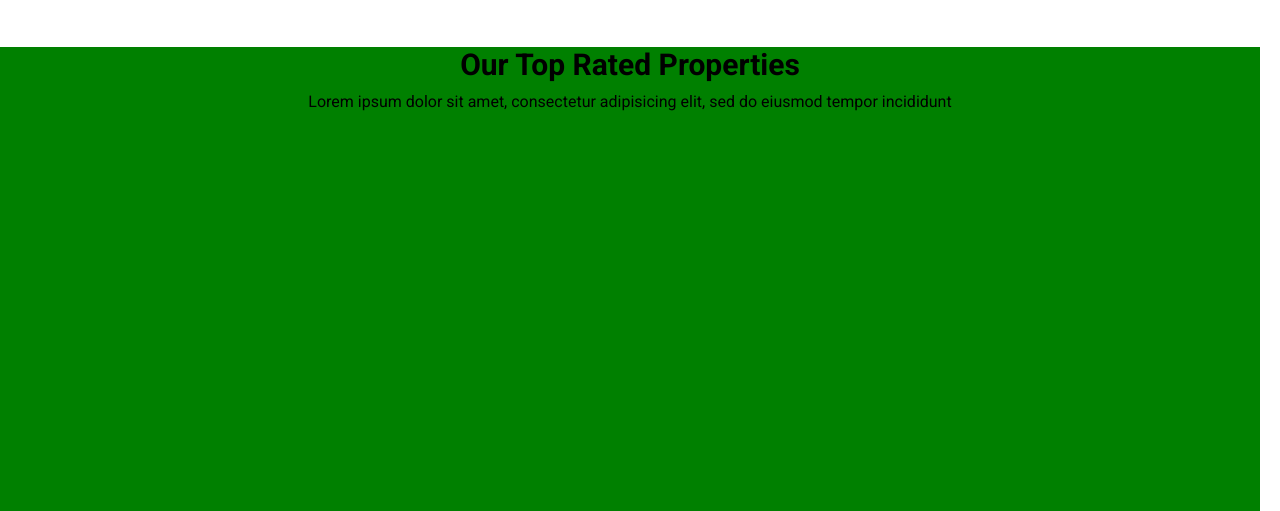
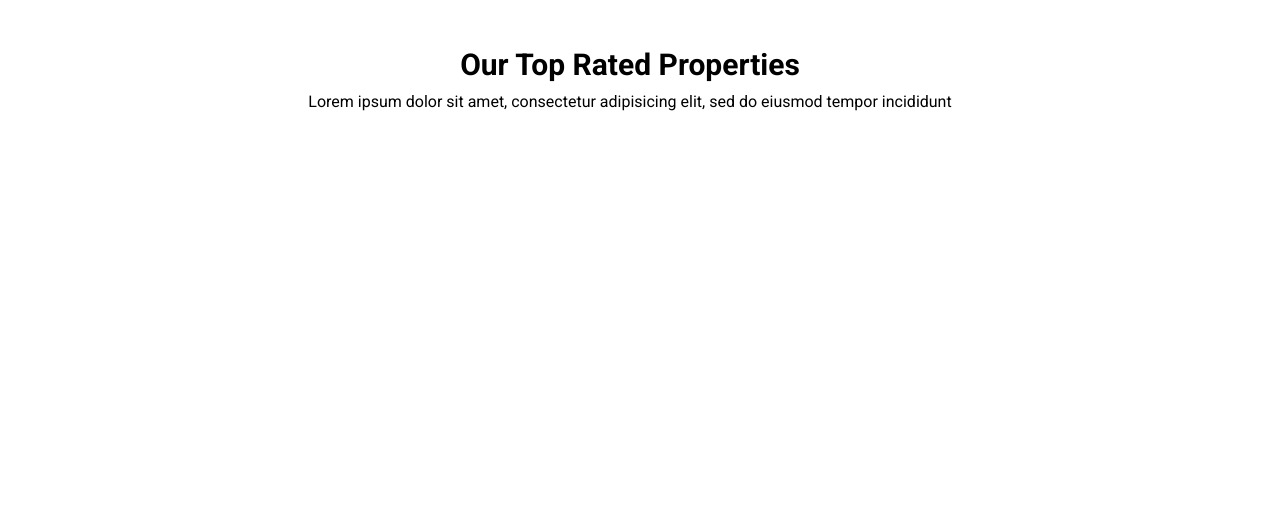
Before and after one commit to ahabsheikh17/sel-clone, a plain HTML site: page index.html in a window 1280 px wide. Shown: the part 1270-1781 px from the top of the page. Drawn offline with Linux system fonts and the light colour scheme.

Commit message:
Update style.css

```diff
--- a/style.css
+++ b/style.css
@@ -114,7 +114,7 @@ body {
 .containerfour{
     margin-top: 50px;
     width: 1260px;
-    background-color: green;
+    background-color: rgb(255, 255, 255);
     text-align: center;
 
 
@@ -132,9 +132,4 @@ body {
 .containerfourb {
     width: 1260px;
     height: 400px;
-    display: grid;
 }
-
-.containerfourbcard1 {
-
-}
```
